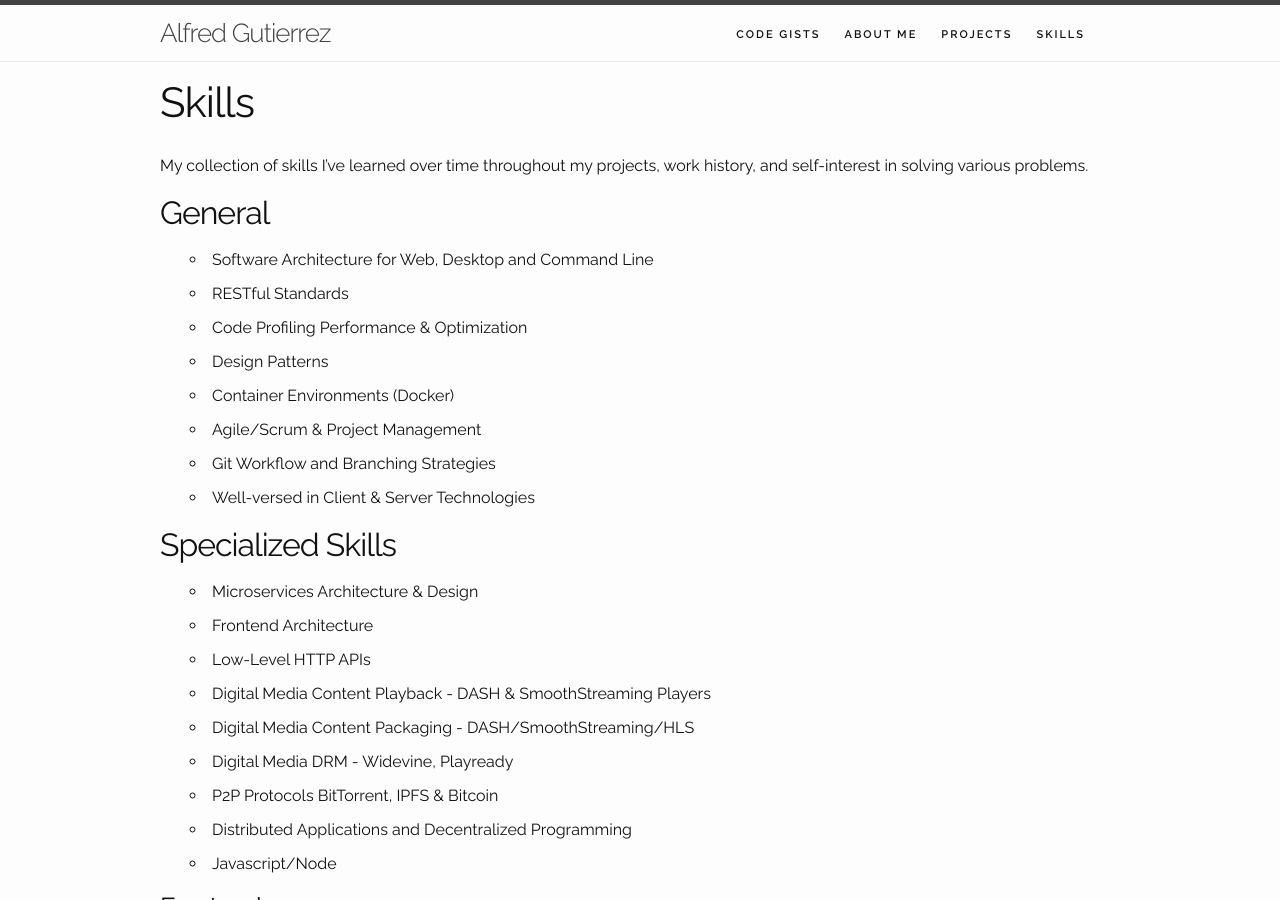
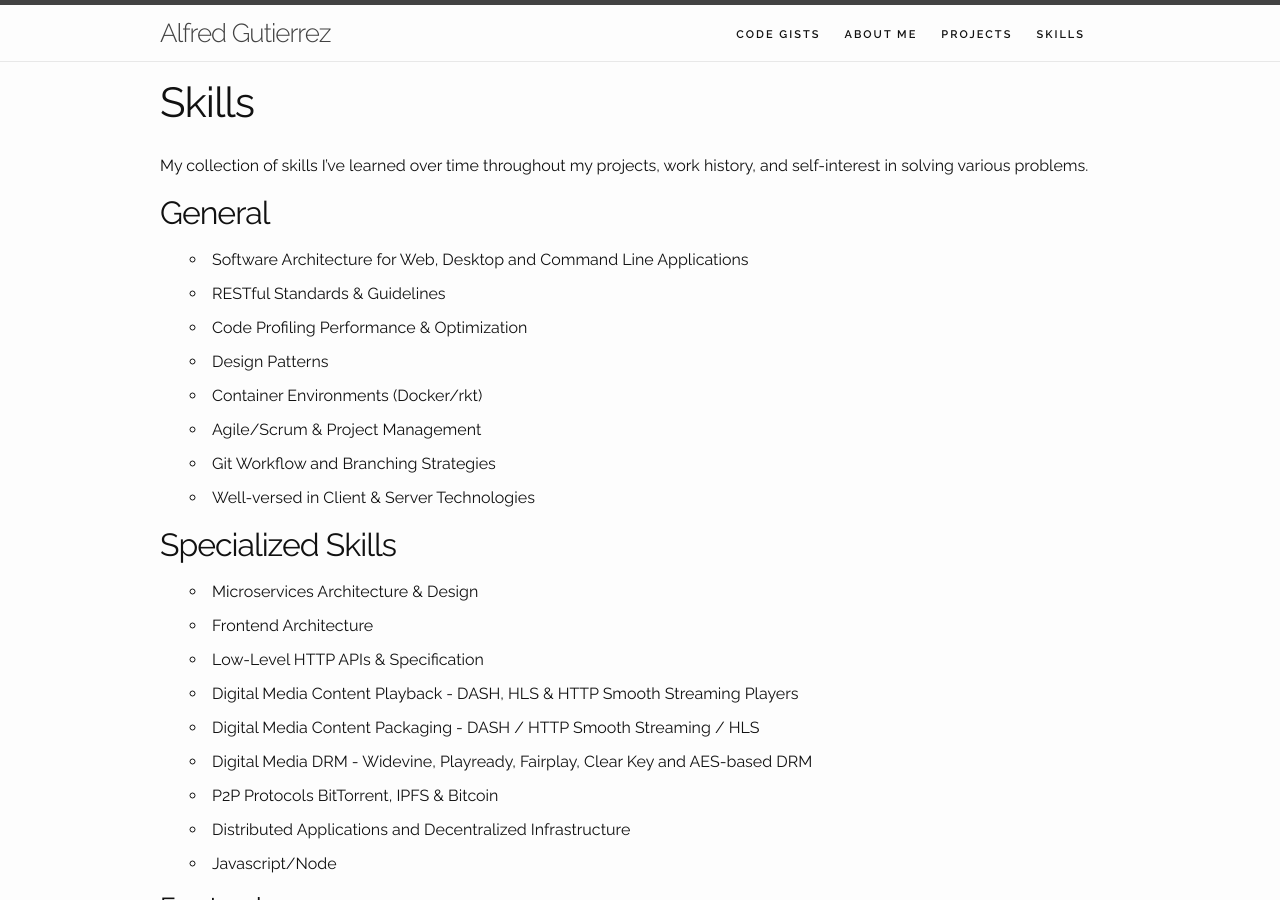
Before and after one commit to alfg/alfg.github.io, a Jekyll site: the page built from skills.md, in a window 1280 px wide and 900 px high. Built offline with Jekyll 4.4.1, drawn with Linux system fonts in a browser that asks for light colours; some of the changed text lies outside the part shown.

Commit message:
Update skills.md

```diff
--- a/skills.md
+++ b/skills.md
@@ -8,11 +8,11 @@ My collection of skills I've learned over time throughout my projects, work hist
 solving various problems.
 
 ## General
-* Software Architecture for Web, Desktop and Command Line
-* RESTful Standards
+* Software Architecture for Web, Desktop and Command Line Applications
+* RESTful Standards & Guidelines
 * Code Profiling Performance & Optimization
 * Design Patterns
-* Container Environments (Docker)
+* Container Environments (Docker/rkt)
 * Agile/Scrum & Project Management
 * Git Workflow and Branching Strategies
 * Well-versed in Client & Server Technologies
@@ -20,12 +20,12 @@ solving various problems.
 ## Specialized Skills
 * Microservices Architecture & Design
 * Frontend Architecture
-* Low-Level HTTP APIs
-* Digital Media Content Playback - DASH & SmoothStreaming Players
-* Digital Media Content Packaging - DASH/SmoothStreaming/HLS
-* Digital Media DRM - Widevine, Playready
+* Low-Level HTTP APIs & Specification
+* Digital Media Content Playback - DASH, HLS & HTTP Smooth Streaming Players
+* Digital Media Content Packaging - DASH / HTTP Smooth Streaming / HLS
+* Digital Media DRM - Widevine, Playready, Fairplay, Clear Key and AES-based DRM
 * P2P Protocols BitTorrent, IPFS & Bitcoin
-* Distributed Applications and Decentralized Programming
+* Distributed Applications and Decentralized Infrastructure
 * Javascript/Node
 
 ### Frontend
```
Also changed, not shown: other parts of skills.md (+1 -1 lines).
